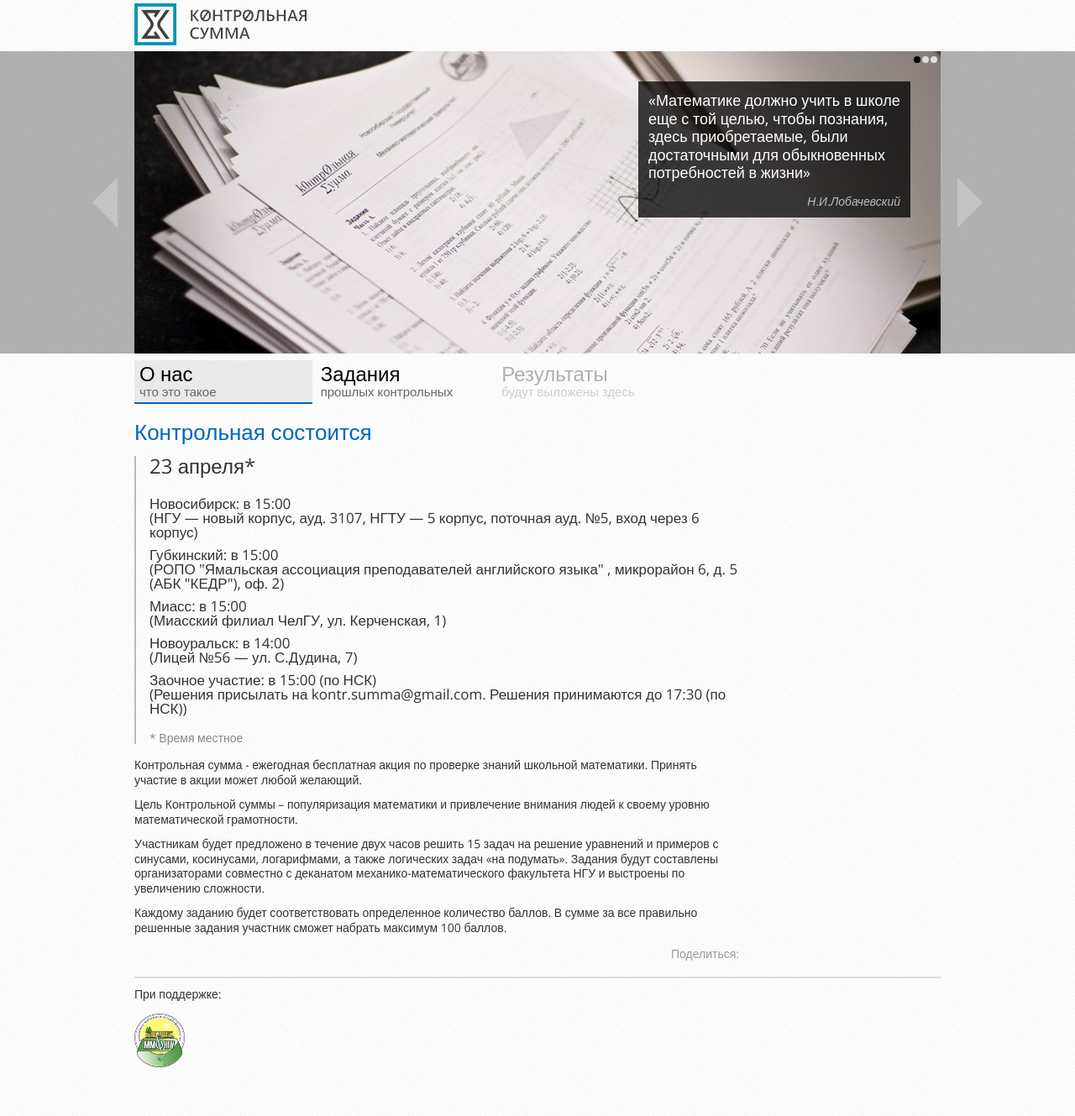
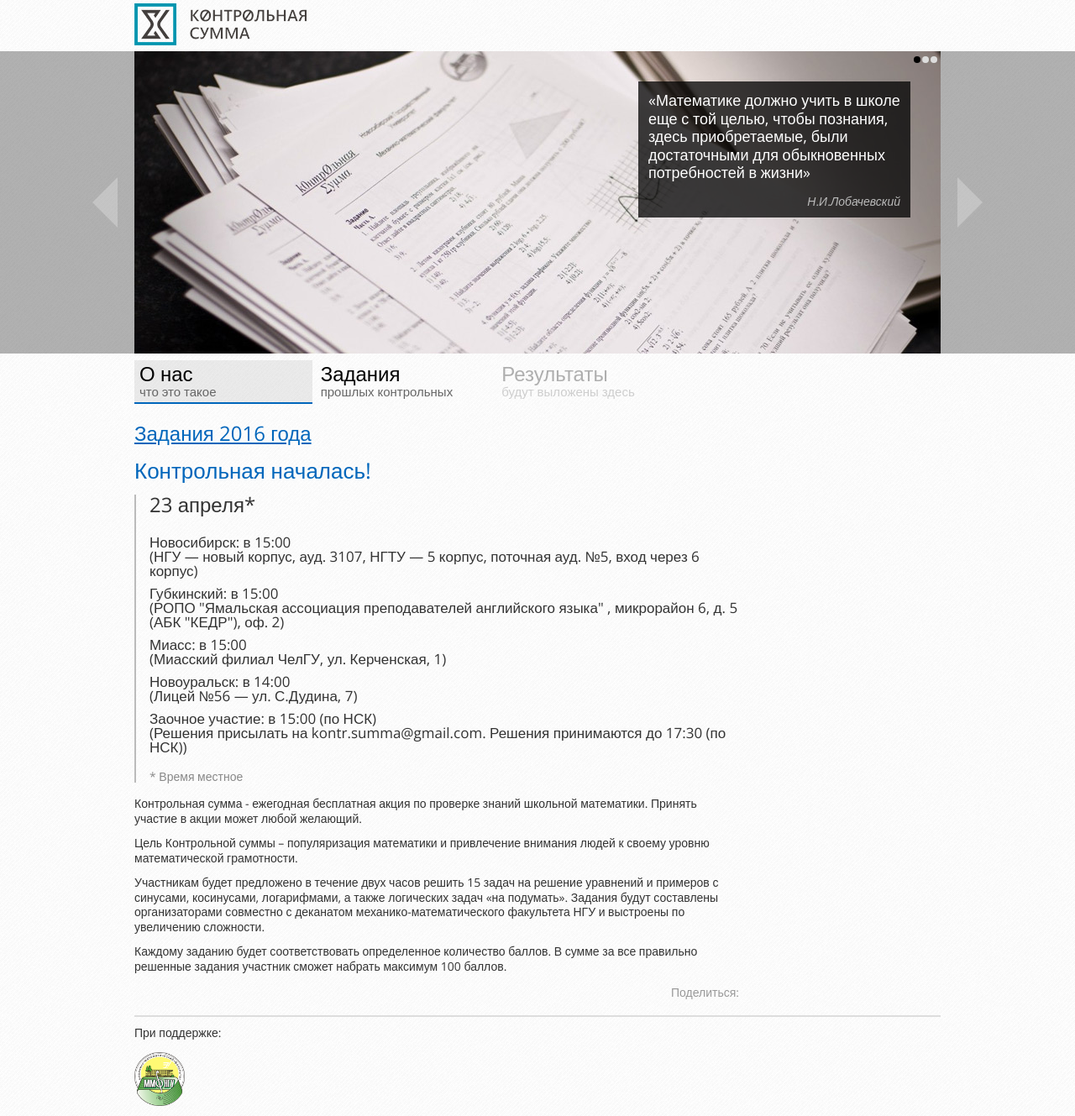
Before and after one commit to kontrsumma/kontrsumma.github.io, a Jekyll site: the page built from index.html, in a window 1280 px wide. Shown: the whole page at 84% size. Built offline with Jekyll 4.4.1, drawn with Linux system fonts in a browser that asks for light colours; nearby versions of some CDN libraries; before the commit the page ends 1283 px from its top, so only the background shows below that.

Commit message:
Update index.html (#10)

```diff
--- a/index.html
+++ b/index.html
@@ -5,12 +5,12 @@ description: Контрольная сумма - ежегодная беспла
 ---
 <article class="announce">
     <div class="announce__tasks">
-      <!--<a href=
-        "/docs/kontrolnaya-summa_tasks_2015.pdf">Задания 2015
-        года</a>  -->
+      <a href=
+        "/docs/kontrolnaya-summa_tasks_2016.pdf">Задания 2016
+        года</a>
     </div>
     <div class="announce__what">
-        Контрольная состоится
+        Контрольная началась!
     </div>
     <div class="announce__info">
         <div class="announce__when">
```
